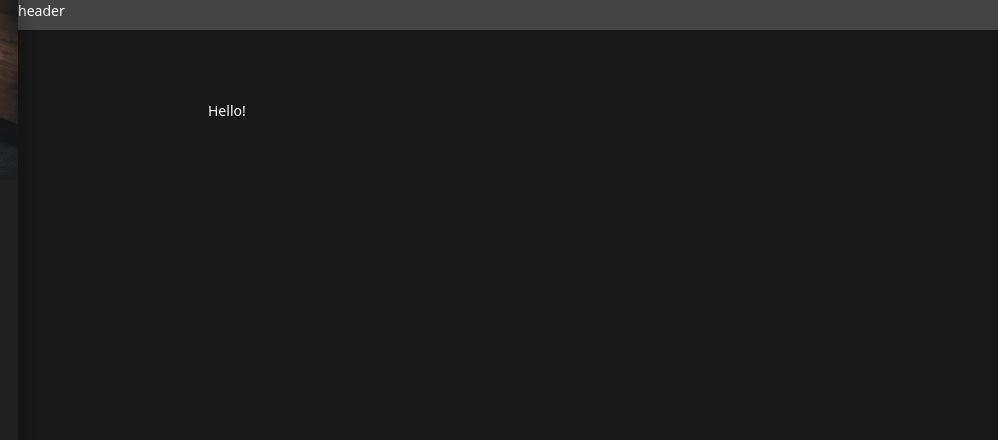
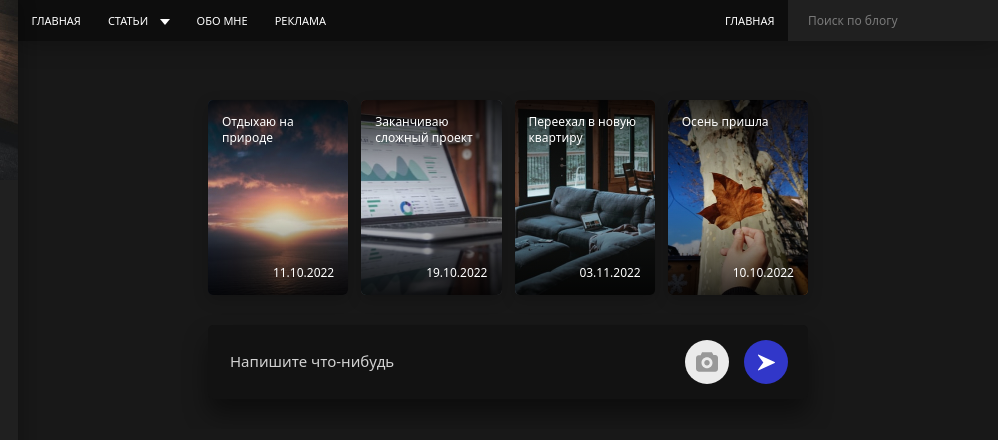
Before and after one commit to Darnelo-Inc/personal-blog, a website: page src/index.html in a window 1280 px wide. Shown: the top 440 px of the page, 282-1280 px from the left. Drawn offline with nearby package versions, Linux system fonts and the light colour scheme; files that its build step writes are made by us from their sources.

Commit message:
made header & stories grid & add-post form

```diff
--- a/src/assets/scss/_vars.scss
+++ b/src/assets/scss/_vars.scss
@@ -1,6 +1,7 @@
 $primary:   #202020;
 $secondary: #121212;
-$white:     #fff;
+$white:     #ffffff;
+$black:     #000000;
 $red:       #ED3024;
 $blue:      #3137C9;
 
--- /dev/null
+++ b/src/assets/scss/blocks/add-post.scss
@@ -0,0 +1,73 @@
+.add-post {
+    padding: 1.5rem 2rem;
+    margin-bottom: 3rem;
+
+    border-radius: 5px;
+    background-color: $secondary;
+    box-shadow: 0 15px 25px rgba($black, .45);
+}
+
+.add-post__form {
+    display: flex;
+    align-items: center;
+}
+
+.add-post__textarea {
+    display: block;
+    width: 75%;
+    height: 2.6rem;
+
+    font-family: inherit;
+    font-size: 1.5rem;
+    color: $white;
+
+    border: none;
+    background-color: transparent;
+    resize: none;
+
+    &::placeholder {
+        color: #D2D2D2;
+    }
+}
+
+.add-post__form-actions {
+    display: flex;
+    justify-content: flex-end;
+    width: 25%;
+}
+
+.add-post__file,
+.add-post__send {
+    display: block;
+    width: 4.4rem;
+    height: 4.4rem;
+
+    border: none;
+    background-size: auto;
+    border-radius: 50%;
+    cursor: pointer;
+
+    transition: background-color .2s linear;
+}
+
+.add-post__file {
+    background: #EBEBEB url("../images/add-post/add-photo.svg") no-repeat center;
+
+    input {
+        display: none;
+    }
+
+    &:hover {
+        background-color: darken(#EBEBEB, 5%);
+    }
+}
+
+.add-post__send {
+    margin-left: 1.5rem;
+
+    background: $blue url("../images/add-post/send.svg") no-repeat center;
+
+    &:hover {
+        background-color: darken($blue, 5%);
+    }
+}
--- a/src/assets/scss/blocks/header.scss
+++ b/src/assets/scss/blocks/header.scss
@@ -1,5 +1,5 @@
 .header {
-    height: 30px;
+    display: flex;
     width: calc(100% - #{$sidebar-width});
 
     position: fixed;
@@ -7,5 +7,16 @@
     right: 0;
     z-index: $z-index-header;
 
-    background-color: #444;
+    background-color: #0D0D0D;
+    box-shadow: 0 5px 22px rgba($black, .25);
 }
+
+.header__left {
+    width: 60%;
+}
+
+.header__right {
+    display: flex;
+    justify-content: flex-end;
+    width: 40%;
+}
--- /dev/null
+++ b/src/assets/scss/blocks/nav.scss
@@ -0,0 +1,54 @@
+.nav__list {
+    display: flex;
+}
+
+.nav__item {
+    position: relative;
+
+    &:hover {
+        .nav__link {
+            background-color: $blue;
+        }
+
+        > .subnav {
+            display: block;
+        }
+    }
+
+    &:focus {
+        outline: none;
+    }
+}
+
+.nav__link{
+    display: block;
+    padding: 1.35rem;
+
+    font-size: 1.1rem;
+    text-transform: uppercase;
+    line-height: 1.2;
+    color: $white;
+    text-decoration: none;
+
+    transition: background-color .2s linear;
+
+    &.has-subnav {
+        position: relative;
+        padding-right: 3.5rem;
+
+        &:after {
+            content: "";
+            position: absolute;
+            top: 50%;
+            right: 1.35rem;
+            display: block;
+            margin-top: 2px;
+
+            border-style: solid;
+            border-width: 6px 5px 0 5px;
+            border-color: $white transparent transparent transparent;
+
+            transform: translateY(-50%);
+        }
+    }
+}
--- a/src/assets/scss/blocks/profile.scss
+++ b/src/assets/scss/blocks/profile.scss
@@ -7,7 +7,7 @@
     margin: 0 auto 2rem;
 
     border: 2px solid $white;
-    box-shadow: 0 7px 20 rgba(0, 0, 0, .25);
+    box-shadow: 0 7px 20 rgba($black, .25);
     border-radius: 50%;
 }
 
--- /dev/null
+++ b/src/assets/scss/blocks/search.scss
@@ -0,0 +1,23 @@
+.search {
+    max-width: 21rem;
+    width: 100%;
+
+    background-color: $primary;
+}
+
+.search__input {
+    display: block;
+    padding: 1.2rem 2rem;
+    width: 100%;
+
+    background: transparent;
+    border: none;
+
+    font-family: inherit;
+    font-size: 1.2rem;
+    color: $white;
+
+    &::placeholder {
+        color: rgba($white, .4);
+    }
+}
--- /dev/null
+++ b/src/assets/scss/blocks/stories.scss
@@ -0,0 +1,76 @@
+.stories {
+    display: grid;
+    grid-template-columns: 1fr 1fr 1fr 1fr;
+    grid-column-gap: 13px;
+    grid-template-rows: 195px;
+    margin-bottom: 3rem;
+}
+
+.stories__item {
+    position: relative;
+
+    border-radius: 5px;
+    box-shadow: 0 5px 15px rgba($black, .2);
+    overflow: hidden;
+
+    &:after {
+        content: "";
+        display: block;
+        width: 100%;
+        height: 100%;
+
+        position: absolute;
+        top: 0;
+        left: 0;
+        z-index: 2;
+
+        background: linear-gradient(
+            to bottom, rgba($black, .8), rgba($black, 0) 50%, rgba($black, .8)
+        );
+    }
+
+    &:hover {
+        .stories__preview {
+            transform: scale(1.3);
+            transition-duration: 3s;
+        }
+    }
+}
+
+.stories__preview {
+    display: block;
+    width: 100%;
+    height: 100%;
+    object-fit: cover;
+
+    position: absolute;
+    top: 0;
+    left: 0;
+    z-index: 1;
+
+    transition: transform 1s ease-in-out;
+}
+
+.stories__title,
+.stories__date{
+    width: 100%;
+    padding: 1.4rem;
+
+    font-size: 1.2rem;
+    line-height: 1.3;
+    color: $white;
+
+    position: absolute;
+    left: 0;
+    z-index: 3;
+}
+
+.stories__title {
+    top: 0;
+}
+
+.stories__date {
+    bottom: 0;
+
+    text-align: right;
+}
--- /dev/null
+++ b/src/assets/scss/blocks/subnav.scss
@@ -0,0 +1,28 @@
+.subnav {
+    display: none;
+    width: 16.5rem;
+    padding: .5rem 0;
+
+    position: absolute;
+    top: 100%;
+    left: 0;
+
+    background-color: $blue;
+    border-radius: 0 0 5px 5px;
+    box-shadow: 0 6px 8px rgba($black, .2);
+}
+
+.subnav__link {
+    display: block;
+    padding: .45rem 1.2rem;
+
+    font-size: 1.2rem;
+    color: $white;
+    text-decoration: none;
+
+    transition: background-color .2s ease-in-out;
+
+    &:hover {
+        background-color: darken($blue, 5%);
+    }
+}
--- a/src/assets/scss/style.scss
+++ b/src/assets/scss/style.scss
@@ -24,6 +24,8 @@ body {
 
 /* Blocks */
 @import "blocks/header";
+@import "blocks/nav";
+@import "blocks/subnav";
 @import "blocks/sidebar";
 @import "blocks/main";
 @import "blocks/container";
@@ -31,3 +33,6 @@ body {
 @import "blocks/profile";
 @import "blocks/btn";
 @import "blocks/social";
+@import "blocks/search";
+@import "blocks/stories";
+@import "blocks/add-post";
--- a/src/index.html
+++ b/src/index.html
@@ -3,4 +3,51 @@ layout: default
 title: BrainsCloud | Home
 ---
 
-Hello!
+<!-- Stories -->
+<div class="stories">
+    <div class="stories__item">
+        <img class="stories__preview" src="assets/images/stories/stories_1.jpg" alt="">
+        <div class="stories__title">
+            Отдыхаю на природе
+        </div>
+        <time class="stories__date" datetime="2022-10-11 18:03">11.10.2022</time>
+    </div>
+    <div class="stories__item">
+        <img class="stories__preview" src="assets/images/stories/stories_2.jpg" alt="">
+        <div class="stories__title">
+            Заканчиваю сложный проект
+        </div>
+        <time class="stories__date" datetime="2022-10-19 11:41">19.10.2022</time>
+    </div>
+    <div class="stories__item">
+        <img class="stories__preview" src="assets/images/stories/stories_3.jpg" alt="">
+        <div class="stories__title">
+            Переехал в новую квартиру
+        </div>
+        <time class="stories__date" datetime="2022-11-03 12:37">03.11.2022</time>
+    </div>
+    <div class="stories__item">
+        <img class="stories__preview" src="assets/images/stories/stories_4.jpg" alt="">
+        <div class="stories__title">
+            Осень пришла
+        </div>
+        <time class="stories__date" datetime="2022-10-10 10:10">10.10.2022</time>
+    </div>
+</div><!-- /.stories -->
+
+
+
+<!-- Add post -->
+<div class="add-post">
+    <form class="add-post__form" action="/" method="post">
+        <textarea class="add-post__textarea" name="post-text" placeholder="Напишите что-нибудь"></textarea>
+
+        <div class="add-post__form-actions">
+            <label class="add-post__file" for="add-post-file">
+                <input type="file" id="add-post-file">
+            </label>
+
+            <button class="add-post__send" type="submit"></button>
+        </div>
+    </form>
+</div>
--- a/src/partials/header.html
+++ b/src/partials/header.html
@@ -1 +1,46 @@
-<header class="header">header</header>
+<header class="header">
+    <div class="header__left">
+        <nav class="nav">
+            <ul class="nav__list">
+                <li class="nav__item">
+                    <a class="nav__link" href="#">Главная</a>
+                </li>
+                <li class="nav__item">
+                    <a class="nav__link  has-subnav" href="#">Статьи</a>
+
+                    <ul class="subnav">
+                        <li>
+                            <a class="subnav__link" href="#">Создание сайтов</a>
+                        </li>
+                        <li>
+                            <a class="subnav__link" href="#">Интернет-маркетинг</a>
+                        </li>
+                        <li>
+                            <a class="subnav__link" href="#">Продвижение видео</a>
+                        </li>
+                    </ul>
+                </li>
+                <li class="nav__item">
+                    <a class="nav__link" href="#">Обо мне</a>
+                </li>
+                <li class="nav__item">
+                    <a class="nav__link" href="#">Реклама</a>
+                </li>
+            </ul>
+        </nav>
+    </div>
+
+    <div class="header__right">
+        <nav class="nav">
+            <ul class="nav__list">
+                <li class="nav__item">
+                    <a class="nav__link" href="#">Главная</a>
+                </li>
+            </ul>
+        </nav>
+
+        <form class="search" action="/" method="post">
+            <input class="search__input" type="text" placeholder="Поиск по блогу">
+        </form>
+    </div>
+</header>
```
Also changed, not shown: gulpfile.js (added, +229 -0 lines), src/assets/images/add-post/add-photo.svg (added), src/assets/images/add-post/send.svg (added), src/assets/images/stories/stories_1.jpg (added), src/assets/images/stories/stories_2.jpg (added), src/assets/images/stories/stories_3.jpg (added), src/assets/images/stories/stories_4.jpg (added), 1 other file.
